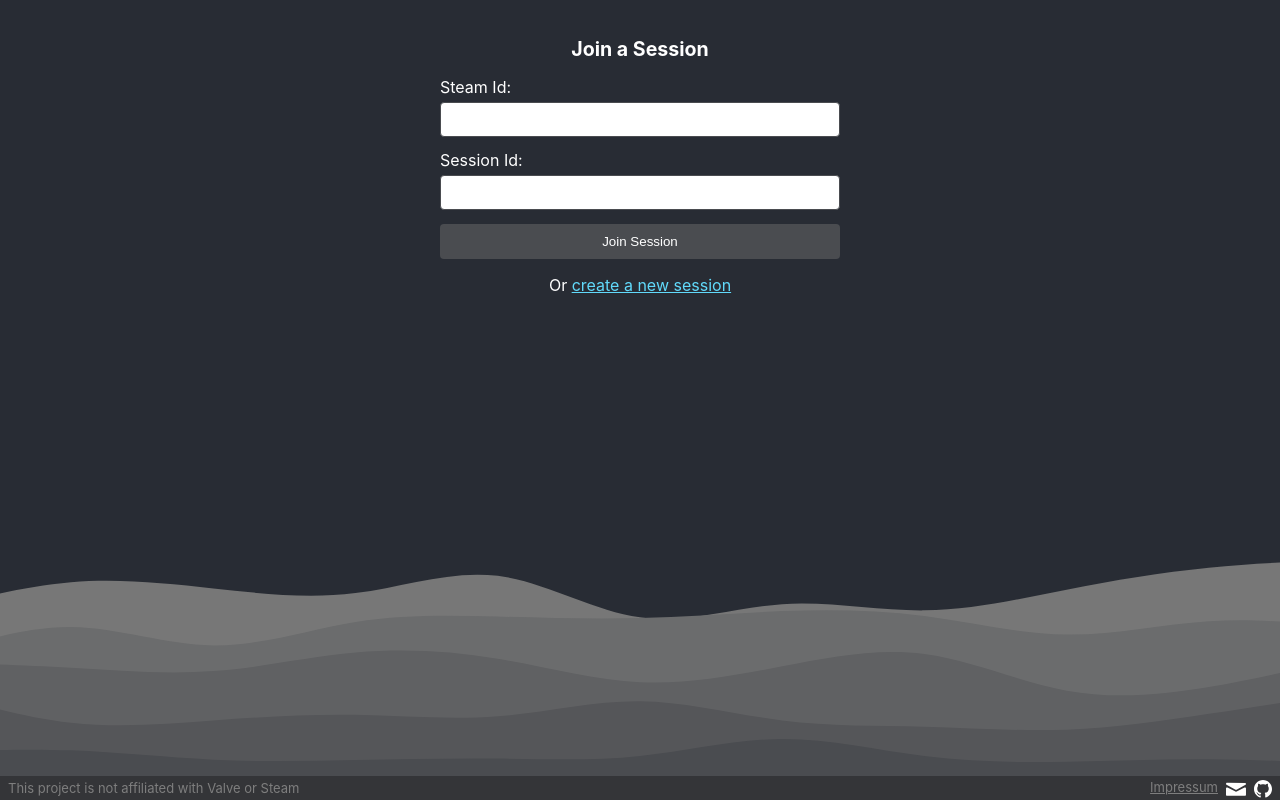
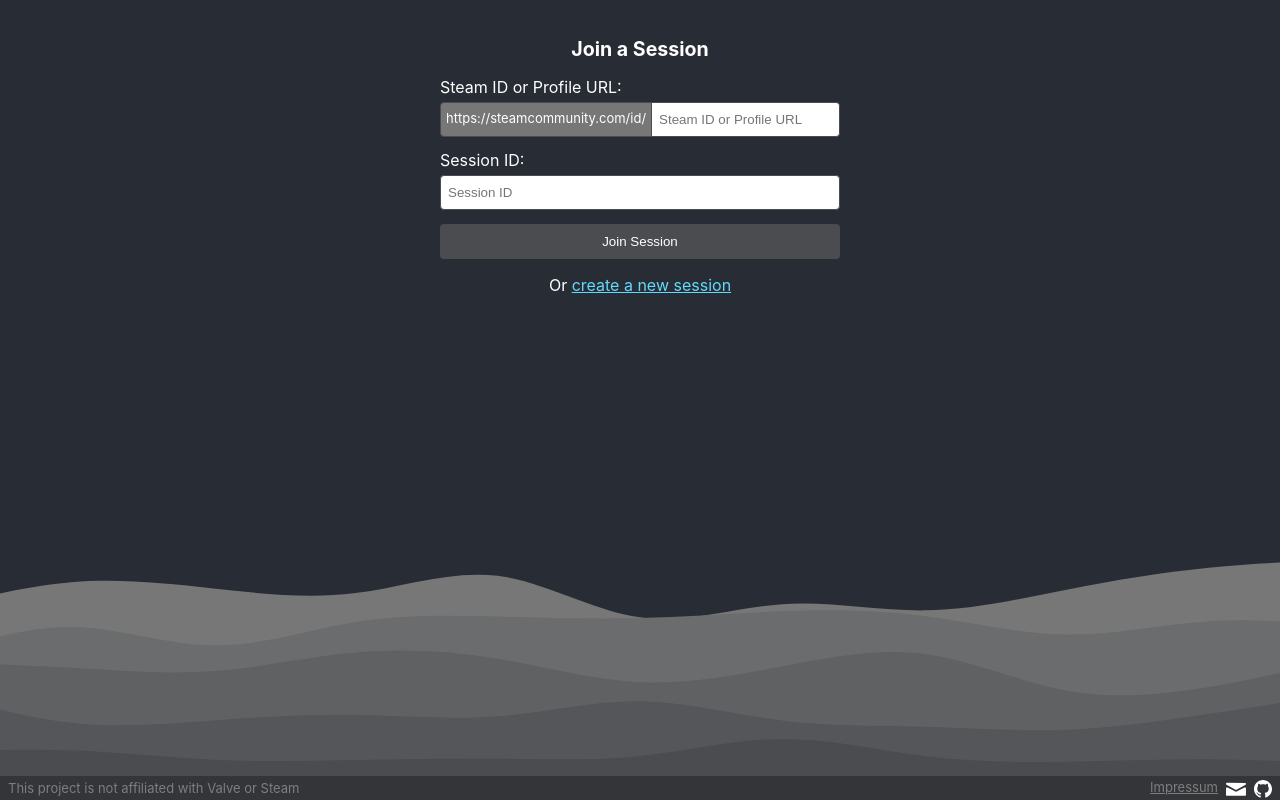
Before and after one commit to aliebald/common-steam-games, a React (Create React App) app: page /common-steam-games/join in a window 1280 px wide. Built offline with nearby package versions, Linux system fonts and the light colour scheme.

Commit message:
Added support for vanityUrls for login / join

```diff
--- a/src/components/CreateSession.tsx
+++ b/src/components/CreateSession.tsx
@@ -23,16 +23,20 @@ export default function CreateSession(props: {
       <div className="create-session">
         <h2>Create a new Session</h2>
         <form onSubmit={handleSubmit}>
-          <label>Steam Id:
-            <input type="number"
+          <label htmlFor="createSessionSteamId">Steam ID or Profile URL:</label>
+          <div className="steamId-input input-margin">
+            <span className="profile-url">https://steamcommunity.com/id/</span>
+            <input
+              type="text"
               name="steamId"
               id="createSessionSteamId"
               onChange={handleSteamIdChange}
               className="d-table-cell"
               defaultValue={steamId}
+              placeholder="Steam ID or Profile URL"
               required
             />
-          </label>
+          </div>
           <input type="submit" value="Create New Session" className="btn" />
         </form>
         <p className="t-center">
--- a/src/components/JoinSession.tsx
+++ b/src/components/JoinSession.tsx
@@ -30,24 +30,30 @@ export default function JoinSession(props: {
         <h2>Join a Session</h2>
         <form className="d-table" onSubmit={handleSubmit}>
           <div className="d-table-row">
-            <label htmlFor="steamId" className="d-table-cell">Steam Id:&nbsp;</label>
-            <input type="number"
+            <label htmlFor="joinSessionSteamId" className="d-table-cell">Steam ID or Profile URL:</label>
+            <div className="steamId-input input-margin">
+              <span className="profile-url">https://steamcommunity.com/id/</span>
+              <input
+                type="text"
                 name="steamId"
-              id="steamId"
+                id="joinSessionSteamId"
                 onChange={handleSteamIdChange}
                 className="d-table-cell"
                 defaultValue={steamId}
+                placeholder="Steam ID or Profile URL"
                 required
               />
             </div>
+          </div>
           <div className="d-table-row">
-            <label htmlFor="sessionId" className="d-table-cell">Session Id:&nbsp;</label>
+            <label htmlFor="sessionId" className="d-table-cell">Session ID:&nbsp;</label>
             <input type="text"
               name="sessionId"
               id="sessionId"
               onChange={handleSessionIdChange}
-              className="d-table-cell"
+              className="d-table-cell input-margin"
               defaultValue={sessionId}
+              placeholder="Session ID"
               required
             />
           </div>
--- a/src/components/Matching.tsx
+++ b/src/components/Matching.tsx
@@ -64,8 +64,9 @@ function Matching(props: {
       }
 
       const session = msg as Session;
-      const newUsers = session.users.filter(user => user.steamId !== self.steamId);
-      const newSelf = session.users.find(user => user.steamId === self.steamId);
+      const ownSteamId = session.you ?? self.steamId;
+      const newUsers = session.users.filter(user => user.steamId !== ownSteamId);
+      const newSelf = session.users.find(user => user.steamId === ownSteamId);
       if (!newSelf) {
         props.addError({ status: 400, msg: "Failed to connect to session. Did not find self." });
         if (socket) socket.disconnect();
--- a/src/react-app-env.d.ts
+++ b/src/react-app-env.d.ts
@@ -63,6 +63,7 @@ type Session = {
   users: User[];
   games?: Game[];
   settings?: Settings;
+  you?: string;
 }
 
 type PreferencesUpdate = {
--- a/src/styles/app.css
+++ b/src/styles/app.css
@@ -124,6 +124,34 @@ a {
   padding-top: 1rem;
 }
 
+.user-forms .steamId-input {
+  display: flex;
+}
+
+.user-forms .input-margin {
+  margin: .3rem 0 .85rem 0;
+}
+
+.user-forms .steamId-input input {
+  border-top-left-radius: 0;
+  border-bottom-left-radius: 0;
+  border-left: 0px;
+}
+
+.user-forms .steamId-input span.profile-url {
+  display: flex;
+  align-items: center;
+  justify-content: center;
+  height: 35px;
+  box-sizing: border-box;
+  padding: 0 5px 2px 5px;
+  border: 1px solid #4a4c50;
+  background-color: #777;
+  color: white;
+  font-size: 13px;
+  border-radius: 0.25rem 0 0 0.25rem;
+}
+
 .t-center {
   text-align: center;
 }
@@ -149,7 +177,6 @@ label {
 }
 
 .join-session input, .create-session input {
-  margin: .3rem 0 .85rem 0;
   padding: 5px 7px;
   height: 35px;
 }
@@ -159,11 +186,7 @@ input::-webkit-outer-spin-button, input::-webkit-inner-spin-button {
   margin: 0;
 }
 
-input[type=number] {
-  -moz-appearance: textfield;
-}
-
-input[type=text], input[type=number] {
+input[type=text] {
   height: 35px;
   box-sizing: border-box;
   padding: 5px 7px;
@@ -174,7 +197,7 @@ input[type=text], input[type=number] {
   color: #4a4c50;
 }
 
-input[type=number]:focus, input[type=text]:focus {
+input[type=text]:focus {
   border-color: #a7c2df;
   outline: 0;
   box-shadow: 0 0 0 0.2rem rgb(0 123 255 / 25%);
```
Lines whose indentation alone changed are shown as unchanged.
